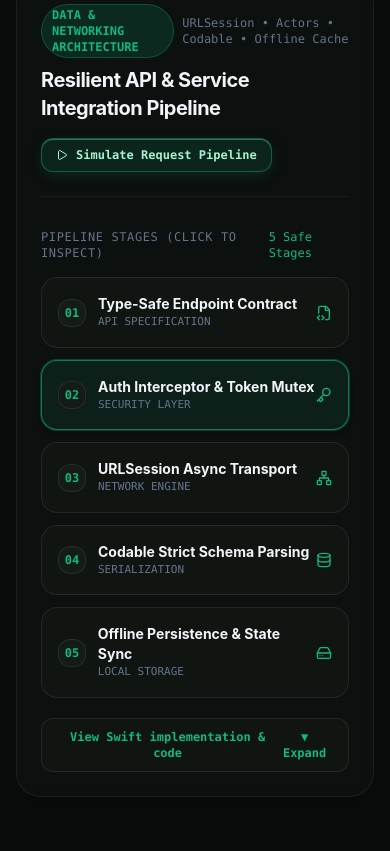
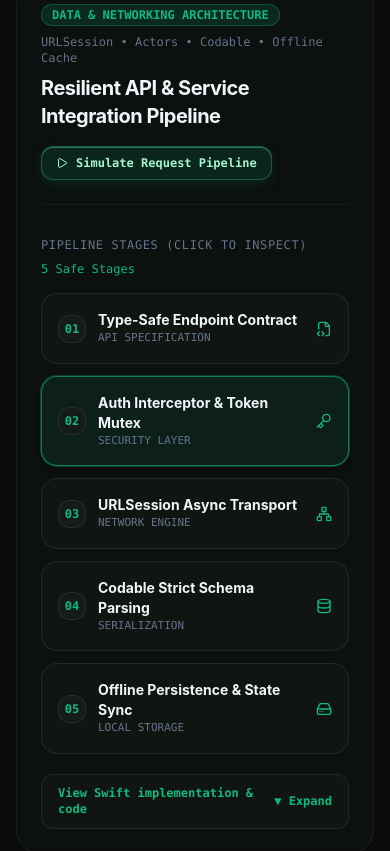
Before and after one commit to ERBDINESH/my-website, a Next.js app: page / in a window 390 px wide. Shown: the part 8017-8868 px from the top of the page. Built offline with nearby package versions, Linux system fonts and the light colour scheme.

Commit message:
fix: contain expanded service inspector on mobile

```diff
--- a/src/components/animations/ServiceIntegrationFlow.tsx
+++ b/src/components/animations/ServiceIntegrationFlow.tsx
@@ -132,23 +132,23 @@ export function ServiceIntegrationFlow() {
   return (
     <div
       ref={ref}
-      className={`transition-all duration-700 ${
+      className={`min-w-0 transition-all duration-700 ${
         isInView ? "opacity-100 translate-y-0" : "opacity-0 translate-y-4"
       }`}
     >
-      <div className="rounded-3xl border border-border/80 bg-surface/50 backdrop-blur-xs p-6 sm:p-8 lg:p-10 shadow-xl">
+      <div className="min-w-0 overflow-hidden rounded-3xl border border-border/80 bg-surface/50 backdrop-blur-xs p-6 sm:p-8 lg:p-10 shadow-xl">
         {/* Header Bar */}
-        <div className="flex flex-wrap items-center justify-between gap-4 border-b border-border/70 pb-6">
-          <div>
-            <div className="flex items-center gap-2">
-              <span className="rounded-full px-2.5 py-0.5 font-mono-code text-xs font-semibold bg-accent/15 text-accent border border-accent/30">
+        <div className="flex min-w-0 flex-wrap items-center justify-between gap-4 border-b border-border/70 pb-6">
+          <div className="min-w-0">
+            <div className="flex min-w-0 flex-wrap items-center gap-2">
+              <span className="max-w-full rounded-full px-2.5 py-0.5 font-mono-code text-xs font-semibold bg-accent/15 text-accent border border-accent/30 break-words">
                 DATA &amp; NETWORKING ARCHITECTURE
               </span>
-              <span className="font-mono-code text-xs sm:text-[13px] text-foreground-subtle">
+              <span className="min-w-0 break-words font-mono-code text-xs sm:text-[13px] text-foreground-subtle">
                 URLSession • Actors • Codable • Offline Cache
               </span>
             </div>
-            <h3 className="mt-2 text-xl sm:text-2xl font-bold tracking-tight text-foreground">
+            <h3 className="mt-2 break-words text-xl sm:text-2xl font-bold tracking-tight text-foreground">
               Resilient API &amp; Service Integration Pipeline
             </h3>
           </div>
@@ -157,22 +157,22 @@ export function ServiceIntegrationFlow() {
             type="button"
             onClick={runTraceSimulation}
             disabled={isSimulating}
-            className="liquid-glass-emerald inline-flex items-center gap-2 rounded-xl px-3.5 py-2 font-mono-code text-xs sm:text-[13px] font-semibold text-[var(--emerald-action-text)] transition-all cursor-pointer disabled:opacity-50"
+            className="liquid-glass-emerald inline-flex max-w-full items-center gap-2 rounded-xl px-3.5 py-2 font-mono-code text-xs sm:text-[13px] font-semibold text-[var(--emerald-action-text)] transition-all cursor-pointer disabled:opacity-50"
           >
-            <Play className="size-3" />
-            <span>Simulate Request Pipeline</span>
+            <Play className="size-3 shrink-0" />
+            <span className="min-w-0 break-words text-left">Simulate Request Pipeline</span>
           </button>
         </div>
 
         {/* 5 Pipeline Stages */}
-        <div className="mt-8 grid gap-8 lg:grid-cols-12 lg:items-start">
+        <div className="mt-8 grid min-w-0 gap-8 lg:grid-cols-12 lg:items-start">
           {/* Left Column: Interactive Stage Cards */}
-          <div className="lg:col-span-6 space-y-3">
-            <div className="flex items-center justify-between text-xs sm:text-[13px] text-foreground-subtle pb-1">
-              <span className="font-mono-code uppercase tracking-wider">
+          <div className="min-w-0 lg:col-span-6 space-y-3">
+            <div className="flex min-w-0 flex-wrap items-center justify-between gap-2 text-xs sm:text-[13px] text-foreground-subtle pb-1">
+              <span className="min-w-0 break-words font-mono-code uppercase tracking-wider">
                 Pipeline Stages (Click to Inspect)
               </span>
-              <span className="font-mono-code text-xs text-accent">
+              <span className="shrink-0 font-mono-code text-xs text-accent">
                 {isSimulating ? "Executing Trace..." : "5 Safe Stages"}
               </span>
             </div>
@@ -187,85 +187,90 @@ export function ServiceIntegrationFlow() {
                   key={stage.id}
                   type="button"
                   onClick={() => setSelectedStageId(stage.id)}
-                  className={`w-full text-left rounded-2xl border p-4 transition-all cursor-pointer ${
+                  className={`w-full min-w-0 text-left rounded-2xl border p-4 transition-all cursor-pointer ${
                     isSelected
                       ? "border-accent/60 bg-accent/10 shadow-md ring-1 ring-accent/30"
                       : "border-border bg-surface hover:border-border-strong hover:bg-surface-raised"
                   } ${isPulsing ? "ring-2 ring-emerald-400 bg-emerald-500/20" : ""}`}
                 >
-                  <div className="flex items-center justify-between">
-                    <div className="flex items-center gap-3">
-                      <span className="flex size-7 items-center justify-center rounded-xl bg-surface-raised font-mono-code text-xs font-bold text-accent border border-border">
+                  <div className="flex min-w-0 items-center justify-between gap-3">
+                    <div className="flex min-w-0 items-center gap-3">
+                      <span className="flex size-7 shrink-0 items-center justify-center rounded-xl bg-surface-raised font-mono-code text-xs font-bold text-accent border border-border">
                         {stage.step}
                       </span>
-                      <div>
-                        <div className="font-bold text-foreground text-sm sm:text-base">
+                      <div className="min-w-0">
+                        <div className="break-words font-bold text-foreground text-sm sm:text-base">
                           {stage.title}
                         </div>
-                        <div className="font-mono-code text-[11px] sm:text-xs text-foreground-subtle">
+                        <div className="break-words font-mono-code text-[11px] sm:text-xs text-foreground-subtle">
                           {stage.layer}
                         </div>
                       </div>
                     </div>
-                    <Icon className="size-4 text-accent" />
+                    <Icon className="size-4 shrink-0 text-accent" />
                   </div>
                 </button>
               );
             })}
+
             {/* Mobile Progressive Disclosure Toggle */}
             <div className="pt-2 lg:hidden">
               <button
                 type="button"
                 onClick={() => setShowMobileSnippet(!showMobileSnippet)}
                 aria-expanded={showMobileSnippet}
-                className="w-full flex items-center justify-between rounded-xl border border-border bg-surface px-4 py-2.5 font-mono-code text-xs font-semibold text-accent hover:border-accent/40 transition-all cursor-pointer"
+                className="flex w-full min-w-0 items-center gap-3 rounded-xl border border-border bg-surface px-4 py-2.5 font-mono-code text-xs font-semibold text-accent hover:border-accent/40 transition-all cursor-pointer"
               >
-                <span>{showMobileSnippet ? "Hide Swift implementation" : "View Swift implementation & code"}</span>
-                <span className="text-xs">{showMobileSnippet ? "▲ Collapse" : "▼ Expand"}</span>
+                <span className="min-w-0 flex-1 break-words text-left leading-snug">
+                  {showMobileSnippet ? "Hide Swift implementation" : "View Swift implementation & code"}
+                </span>
+                <span className="shrink-0 whitespace-nowrap text-xs">
+                  {showMobileSnippet ? "▲ Collapse" : "▼ Expand"}
+                </span>
               </button>
             </div>
           </div>
 
           {/* Right Column: Code & Verification Inspector */}
-          <div className={`lg:col-span-6 ${showMobileSnippet ? "block" : "hidden lg:block"}`}>
-            <div className="rounded-2xl border border-border-strong bg-[#0d120f] p-5 shadow-2xl font-mono-code text-xs">
-              <div className="flex items-center justify-between border-b border-neutral-800 pb-3 text-neutral-400">
-                <div className="flex items-center gap-2">
-                  <span className="size-2 rounded-full bg-accent animate-pulse" />
-                  <span className="text-sm sm:text-base text-neutral-200 font-bold">
+          <div className={`min-w-0 max-w-full overflow-hidden lg:col-span-6 ${showMobileSnippet ? "block" : "hidden lg:block"}`}>
+            <div className="min-w-0 max-w-full overflow-hidden rounded-2xl border border-border-strong bg-[#0d120f] p-4 sm:p-5 shadow-2xl font-mono-code text-xs">
+              <div className="flex min-w-0 flex-col gap-2 border-b border-neutral-800 pb-3 text-neutral-400 sm:flex-row sm:items-center sm:justify-between">
+                <div className="flex min-w-0 items-start gap-2 sm:items-center">
+                  <span className="mt-1 size-2 shrink-0 rounded-full bg-accent animate-pulse sm:mt-0" />
+                  <span className="min-w-0 break-words text-sm sm:text-base text-neutral-200 font-bold">
                     {activeStage.title}
                   </span>
                 </div>
-                <span className="rounded-full px-2 py-0.5 text-[11px] bg-emerald-500/15 text-emerald-300 border border-emerald-500/30">
+                <span className="max-w-full self-start break-words rounded-full px-2 py-0.5 text-[11px] bg-emerald-500/15 text-emerald-300 border border-emerald-500/30 sm:shrink-0">
                   {activeStage.layer}
                 </span>
               </div>
 
               {/* Code Snippet */}
-              <div className="mt-4 rounded-xl border border-neutral-800 bg-black/60 p-3.5">
-                <pre className="overflow-x-auto text-xs leading-relaxed text-neutral-300 font-mono-code">
-                  <code>
+              <div className="mt-4 max-w-full overflow-hidden rounded-xl border border-neutral-800 bg-black/60 p-3 sm:p-3.5">
+                <pre className="max-w-full overflow-x-auto whitespace-pre text-xs leading-relaxed text-neutral-300 font-mono-code">
+                  <code className="block min-w-max">
                     {activeStage.swiftSnippet.map((line, i) => (
-                      <div key={i} className="py-0.5">
+                      <span key={i} className="block py-0.5">
                         <span className="inline-block w-6 text-neutral-600 select-none">
                           {i + 1}
                         </span>
                         <span>{line}</span>
-                      </div>
+                      </span>
                     ))}
                   </code>
                 </pre>
               </div>
 
               {/* Responsibility Description */}
-              <div className="mt-4 space-y-2.5 text-xs sm:text-[13.5px]">
-                <div className="text-neutral-300 font-sans leading-relaxed">
+              <div className="mt-4 min-w-0 space-y-2.5 text-xs sm:text-[13.5px]">
+                <div className="break-words text-neutral-300 font-sans leading-relaxed">
                   {activeStage.responsibility}
                 </div>
 
-                <div className="flex items-start gap-2 rounded-xl border border-emerald-500/25 bg-emerald-950/20 p-3 text-emerald-200">
+                <div className="flex min-w-0 items-start gap-2 rounded-xl border border-emerald-500/25 bg-emerald-950/20 p-3 text-emerald-200">
                   <ShieldCheck className="size-4 text-emerald-400 shrink-0 mt-0.5" />
-                  <span className="leading-relaxed font-sans text-xs sm:text-[13.5px]">
+                  <span className="min-w-0 break-words leading-relaxed font-sans text-xs sm:text-[13.5px]">
                     <span className="font-bold text-accent">Reliability Guard: </span>
                     {activeStage.reliabilityFeature}
                   </span>
```
